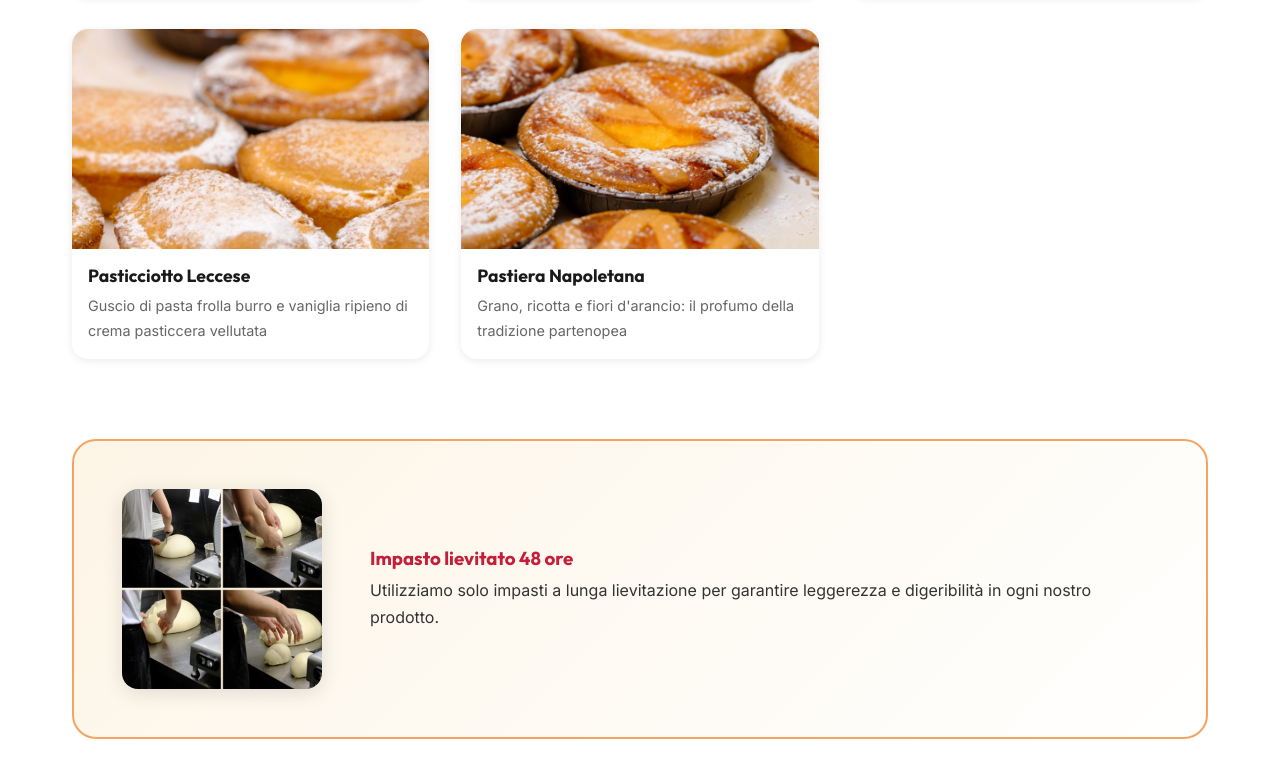
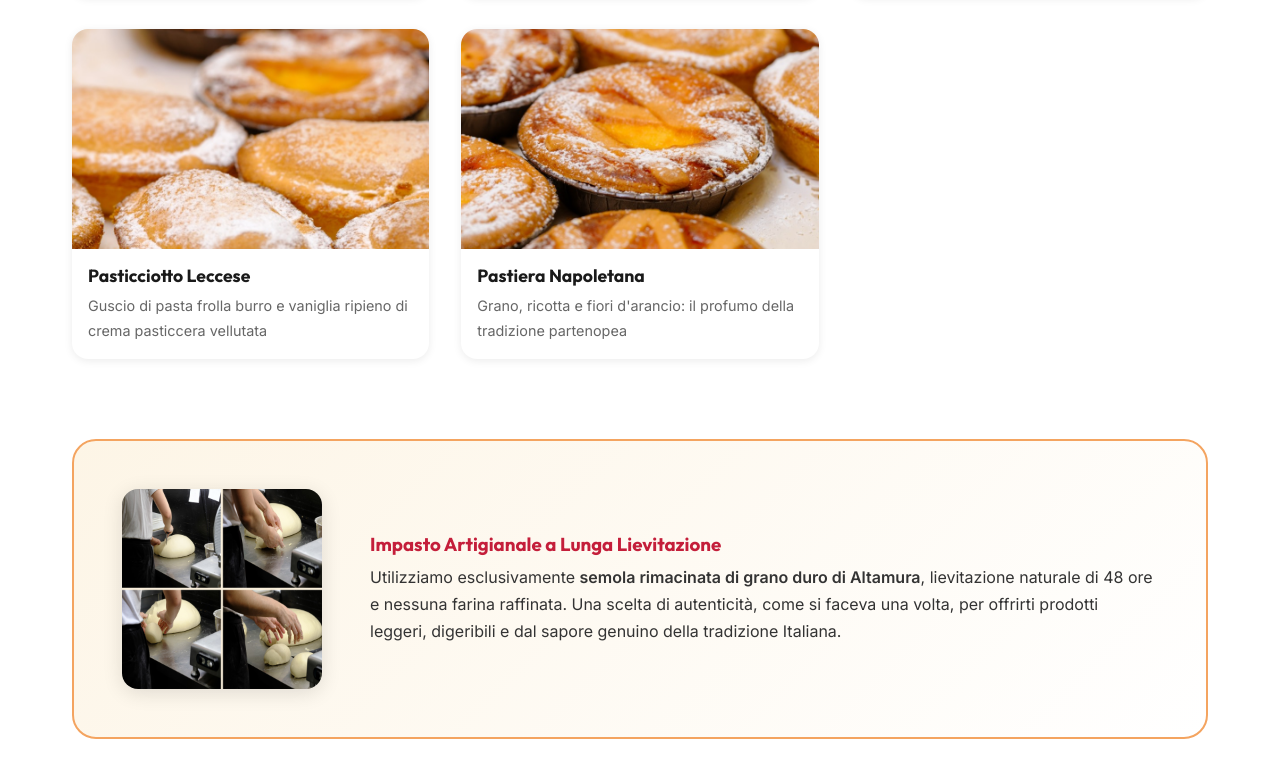
Before and after one commit to gbonfardino/dagiggino-website, a plain HTML site: page index.html in a window 1280 px wide. Shown: the part 3976-4753 px from the top of the page. Drawn offline with Linux system fonts and the light colour scheme.

Commit message:
Add files via upload

```diff
--- a/index.html
+++ b/index.html
@@ -250,7 +250,7 @@
 
                 <div class="prodotto-card" data-category="salato">
                     <div class="prodotto-image">
-                        <img src="Crocchè di patate.jpg" alt="Crocchè di Patate" loading="lazy">
+                        <img src="Crocche di patate.jpg" alt="Crocchè di Patate" loading="lazy">
                     </div>
                     <h3>Crocchè di Patate</h3>
                     <p>Croccanti fuori, morbidi dentro con cuore di mozzarella filante</p>
@@ -311,9 +311,11 @@
                     <img src="Impasto 48h.jpg" alt="Impasto lievitato 48 ore" loading="lazy">
                 </div>
                 <div class="impasto-text">
-                    <h3>Impasto lievitato 48 ore</h3>
-                    <p>Utilizziamo solo impasti a lunga lievitazione per garantire leggerezza e digeribilità in ogni
-                        nostro prodotto.</p>
+                    <h3>Impasto Artigianale a Lunga Lievitazione</h3>
+                    <p>Utilizziamo esclusivamente <strong>semola rimacinata di grano duro di Altamura</strong>,
+                        lievitazione naturale di 48 ore e nessuna farina raffinata. Una scelta di autenticità, come si
+                        faceva una volta, per offrirti prodotti leggeri, digeribili e dal sapore genuino della
+                        tradizione Italiana.</p>
                 </div>
             </div>
         </div>
```
Also changed, not shown: Crocche di patate.jpg (added).
